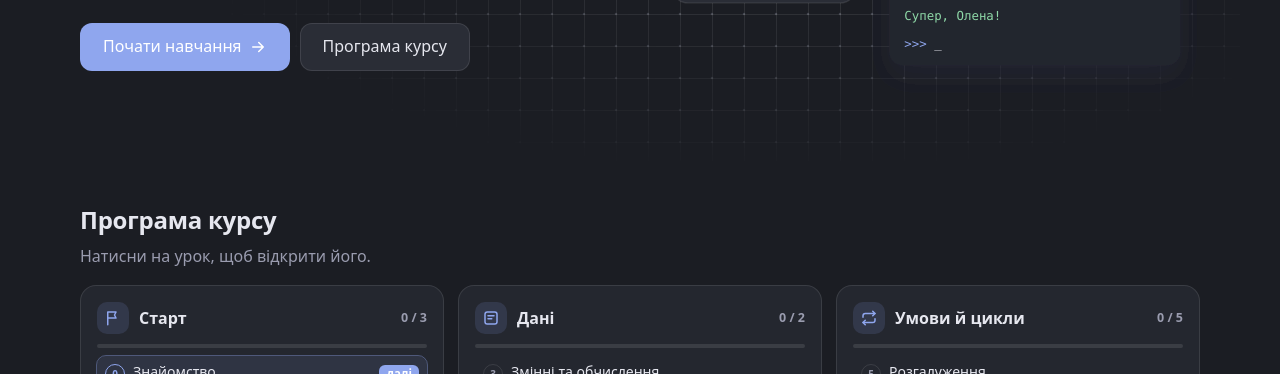
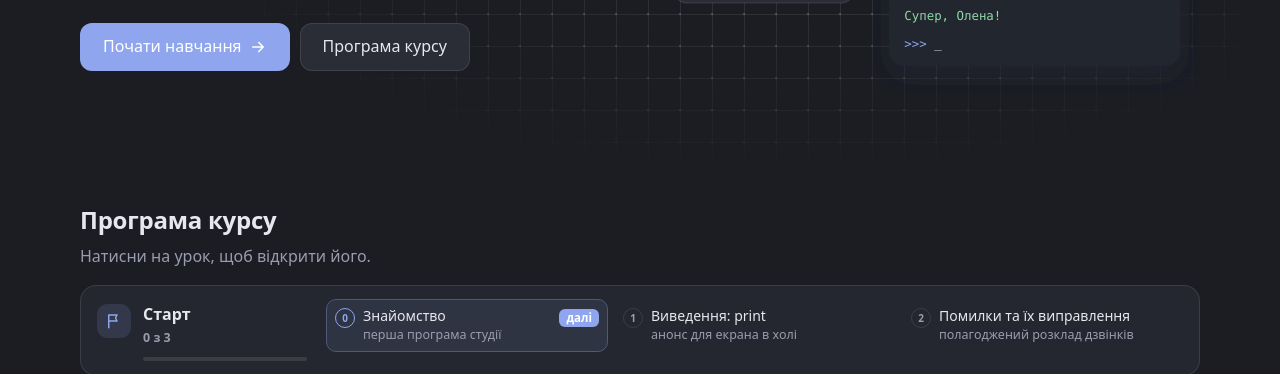
Before and after one commit to whyuxavier/learn-python, a plain HTML site: page index.html in a window 1280 px wide. Shown: the part 426-800 px from the top of the page. Drawn offline with Linux system fonts and the light colour scheme; a web font is replaced by a local one.

Commit message:
Програма курсу: етапи рядками з рівною сіткою уроків
Co-Authored-By: Claude Opus 5.5 <noreply@anthropic.com>
Claude-Session: https://claude.ai/code/session_01JgZfFGUBR5MJ7sTNEHUkLV

```diff
--- a/script.js
+++ b/script.js
@@ -1430,9 +1430,9 @@ function renderHome(){
  $('#mods').innerHTML=st.map(([t,ic,a,z])=>{
   const ids=[];for(let i=a;i<=Math.min(z,N-1);i++)ids.push(i);
   const dn=ids.filter(i=>done.includes(i)).length;
-  return '<div class="card stg'+(dn===ids.length?' full':'')+'"><div class="sth"><span class="sti">'+(STI[ic]||STI.start)+'</span><b>'+esc(t)+'</b><small>'+dn+' / '+ids.length+'</small></div>'+
-   '<div class="stb"><i style="width:'+Math.round(dn/ids.length*100)+'%"></i></div>'+
-   ids.map(i=>'<button class="ml'+(done.includes(i)?' d':'')+(i===nx?' nx':'')+'" data-i="'+i+'"><b>'+(done.includes(i)?CHECK:numIn(i))+'</b><span>'+esc(LESSONS[i].s||LESSONS[i].t)+(COURSE.mk&&COURSE.mk[i]?'<small>'+esc(COURSE.mk[i])+'</small>':'')+'</span>'+(i===nx?'<em>далі</em>':'')+'</button>').join('')+'</div>';
+  return '<div class="card stg'+(dn===ids.length?' full':'')+'"><div class="sth"><span class="sti">'+(STI[ic]||STI.start)+'</span><div class="stn"><b>'+esc(t)+'</b><small>'+dn+' з '+ids.length+'</small>'+
+   '<div class="stb"><i style="width:'+Math.round(dn/ids.length*100)+'%"></i></div></div></div><div class="stl">'+
+   ids.map(i=>'<button class="ml'+(done.includes(i)?' d':'')+(i===nx?' nx':'')+'" data-i="'+i+'"><b>'+(done.includes(i)?CHECK:numIn(i))+'</b><span>'+esc(LESSONS[i].s||LESSONS[i].t)+(COURSE.mk&&COURSE.mk[i]?'<small>'+esc(COURSE.mk[i])+'</small>':'')+'</span>'+(i===nx?'<em>далі</em>':'')+'</button>').join('')+'</div></div>';
  }).join('');
 }
 const STI={
--- a/style.css
+++ b/style.css
@@ -433,18 +433,19 @@ details.more ul{margin:2px 0 6px;padding-left:20px}details.more li{margin:5px 0}
 .svs{margin:4px 0 2px;font-size:15px}.svs b{font-size:20px;color:var(--ok)}
 body.sv .lh{display:none}
 
-/* ---------- програма курсу: етапи ---------- */
-#mods{grid-template-columns:repeat(auto-fill,minmax(270px,1fr));gap:14px;align-items:start}
-.stg{padding:16px 16px 10px}
-.sth{display:flex;align-items:center;gap:10px}
-.sth b{font-size:16px;flex:1}
-.sth small{font-size:12.5px;color:var(--mu);font-weight:600}
-.sti{width:32px;height:32px;border-radius:10px;display:grid;place-items:center;background:color-mix(in srgb,var(--ac) 14%,transparent);color:var(--ac);flex:none}
+/* ---------- програма курсу: етапи (рядками, як маршрут) ---------- */
+#mods{grid-template-columns:1fr;gap:10px}
+.stg{display:grid;grid-template-columns:210px 1fr;gap:6px 20px;padding:14px 16px;align-items:start}
+.sth{display:flex;align-items:flex-start;gap:12px;padding-top:4px}
+.stn{flex:1;min-width:0}.stn b{display:block;font-size:16px;line-height:1.25}
+.stn small{font-size:12.5px;color:var(--mu);font-weight:600}
+.sti{width:34px;height:34px;border-radius:10px;display:grid;place-items:center;background:color-mix(in srgb,var(--ac) 14%,transparent);color:var(--ac);flex:none}
 .sti svg{width:18px;height:18px;fill:none;stroke:currentColor;stroke-width:2;stroke-linecap:round;stroke-linejoin:round}
 .stg.full .sti{background:color-mix(in srgb,var(--ok) 16%,transparent);color:var(--ok)}
-.stb{height:4px;border-radius:4px;background:var(--bd);margin:10px 0 8px;overflow:hidden}
+.stb{height:4px;border-radius:4px;background:var(--bd);margin:7px 0 0;overflow:hidden}
 .stb i{display:block;height:100%;background:linear-gradient(90deg,var(--ac),var(--ok));border-radius:4px}
-.stg .ml{margin:0;align-items:flex-start;padding:7px 8px}
+.stl{display:grid;grid-template-columns:repeat(3,minmax(0,1fr));gap:2px 8px}
+.stg .ml{margin:0;align-items:flex-start;padding:7px 8px;height:100%}
 .stg .ml b{margin-top:1px}
 .stg .ml span{display:flex;flex-direction:column;flex:1;min-width:0}
 .stg .ml small{font-size:12.5px;color:var(--mu);margin-top:1px}
@@ -452,3 +453,5 @@ body.sv .lh{display:none}
 .stg .ml.nx b{border-color:var(--ac);color:var(--ac)}
 .stg .ml em{font-style:normal;font-size:11.5px;font-weight:600;color:#fff;background:var(--ac);border-radius:6px;padding:1px 7px;margin-top:2px;flex:none}
 .stg .ml.d span{color:var(--mu)}
+@media(max-width:1000px){.stl{grid-template-columns:repeat(2,minmax(0,1fr))}}
+@media(max-width:760px){.stg{grid-template-columns:1fr}.stl{grid-template-columns:1fr}}
```
